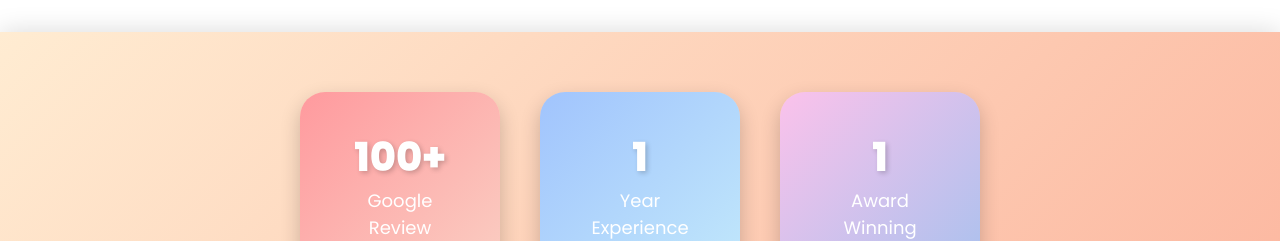
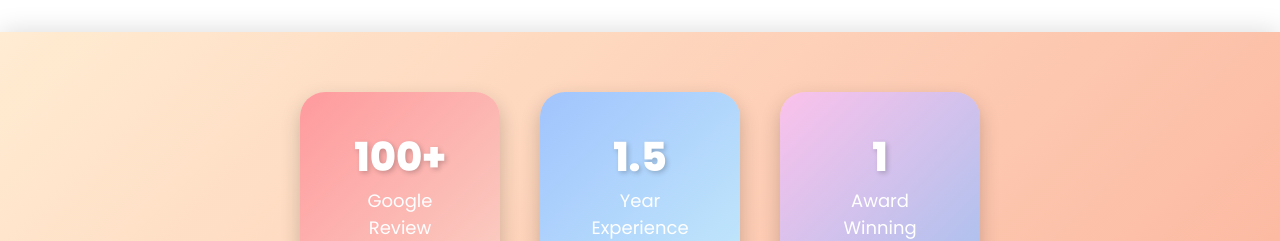
Before and after one commit to KBALAJI2024/portfolio_balaji, an Angular app: page / in a window 1280 px wide. Shown: the part 1780-2021 px from the top of the page. Built offline with nearby package versions, Linux system fonts and the light colour scheme.

Commit message:
data year chnage

```diff
--- a/src/app/content/content.html
+++ b/src/app/content/content.html
@@ -64,7 +64,7 @@
             <p class="box-text">Google Review</p>
         </div>
         <div class="small-box-about">
-            <p class="number">1</p>
+            <p class="number">1.5</p>
             <p class="box-text">Year Experience</p>
         </div>
         <div class="small-box-about">
```
